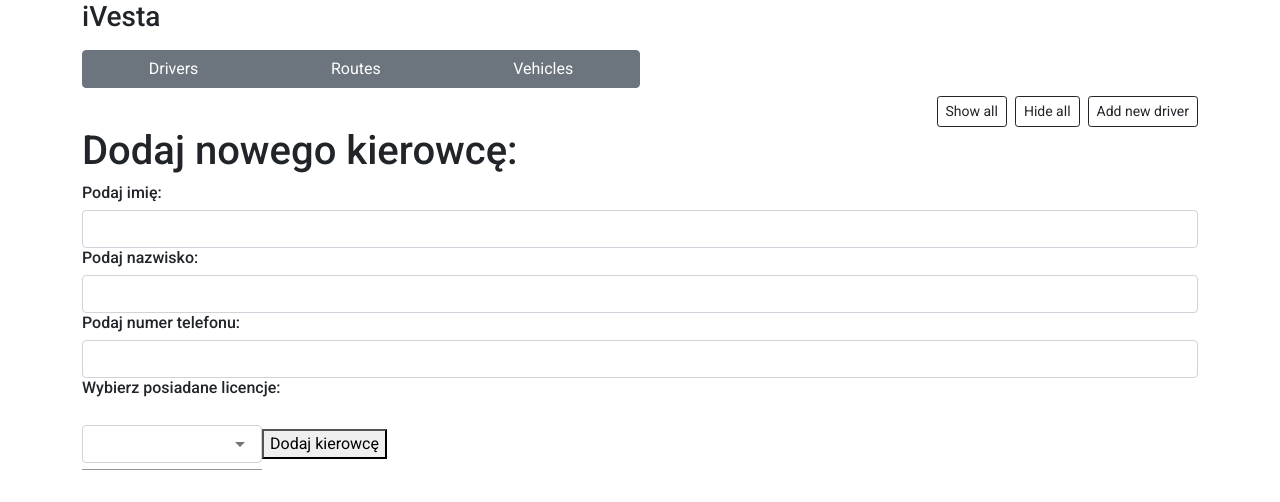
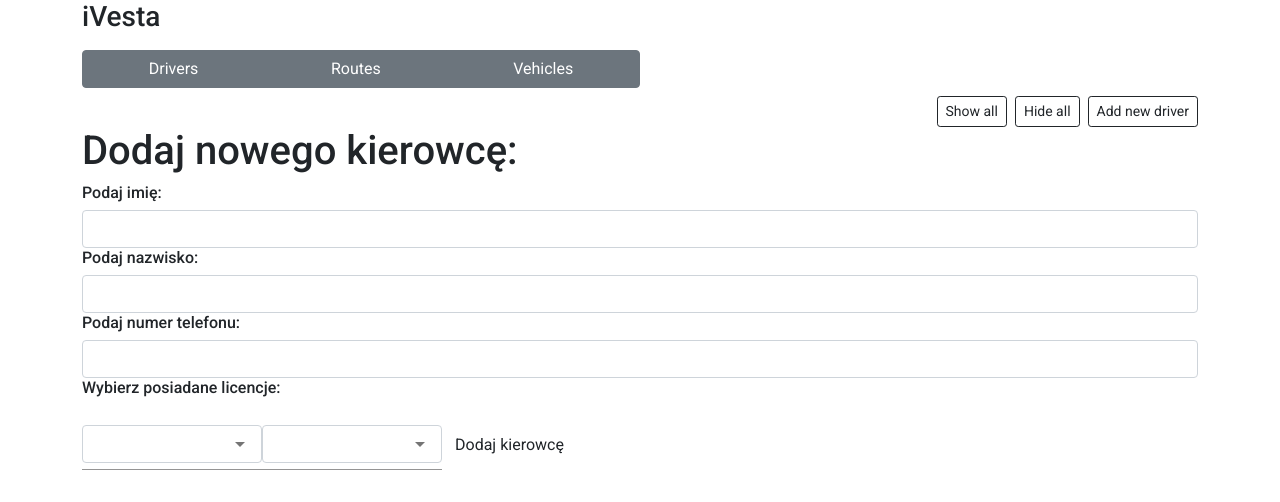
Before and after one commit to infoshareacademy/ehj1-iVesta, an Angular app in the folder ivesta-app/: page /drivers/add-driver in a window 1280 px wide. Shown: the top 502 px of the page. Built offline with nearby package versions, Linux system fonts and the light colour scheme.

Commit message:
AD set status in form

```diff
--- a/ivesta-app/src/app/app.module.ts
+++ b/ivesta-app/src/app/app.module.ts
@@ -14,6 +14,7 @@ import {FormsModule, ReactiveFormsModule} from "@angular/forms";
 import {BrowserAnimationsModule} from '@angular/platform-browser/animations';
 import {MatSelectModule} from "@angular/material/select";
 import {MatFormFieldModule} from "@angular/material/form-field";
+import {MatSlideToggleModule} from "@angular/material/slide-toggle";
 
 const material =[
   MatSelectModule
@@ -38,7 +39,8 @@ const material =[
     FormsModule,
     BrowserAnimationsModule,
     MatFormFieldModule,
-    MatSelectModule
+    MatSelectModule,
+    MatSlideToggleModule
   ],
   providers: [],
   bootstrap: [AppComponent]
--- a/ivesta-app/src/app/resources/drivers/add-driver/add-driver.component.html
+++ b/ivesta-app/src/app/resources/drivers/add-driver/add-driver.component.html
@@ -14,6 +14,14 @@
       <mat-option value="C+E">C+E</mat-option>
     </mat-select>
   </mat-form-field>
+  <mat-form-field>
+    <mat-select class="form-control" formControlName="availability">
+      <mat-label>Set status</mat-label>
+      <mat-option value="active">Active</mat-option>
+      <mat-option value="inactive">Inactive</mat-option>
+    </mat-select>
+  </mat-form-field>
 
-  <button (submit)="submit()">Dodaj kierowcę</button>
+
+  <button class="btn" (submit)="submit()">Dodaj kierowcę</button>
 </form>
--- a/ivesta-app/src/app/resources/drivers/add-driver/add-driver.component.ts
+++ b/ivesta-app/src/app/resources/drivers/add-driver/add-driver.component.ts
@@ -24,6 +24,7 @@ export class AddDriverComponent implements OnInit {
     lastName: [],
     phoneNumber: [],
     license: [this.license],
+    availability:[]
   });
 
   submit() {
```
Also changed, not shown: 1 other file (tests, documents, lock files or other folders).
